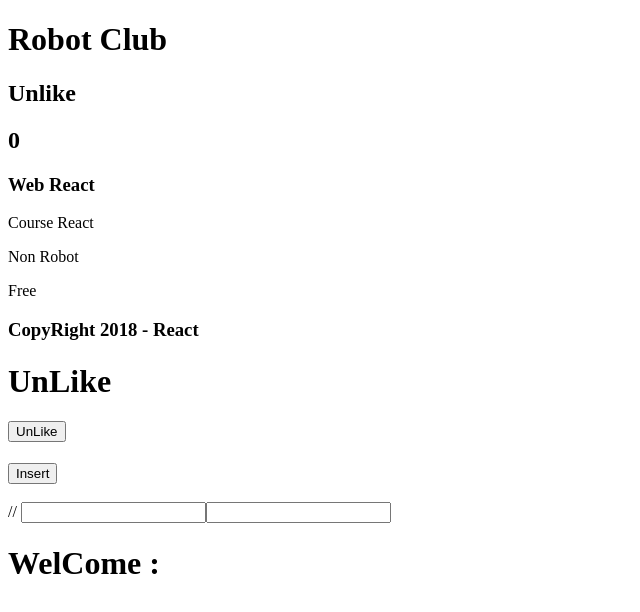
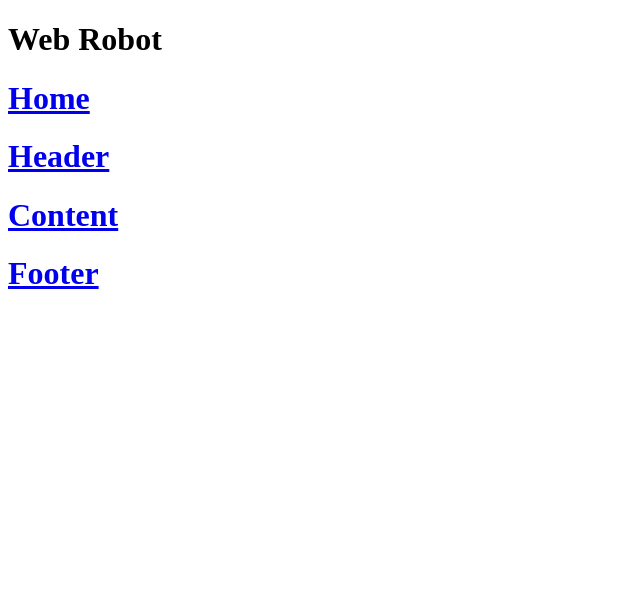
Before and after one commit to NLGRF/React-Course, a React (Create React App) app in the folder hello-react/: page / in a window 1280 px wide. Shown: the top 612 px of the page, without its empty margins (0-640 px from the left). Built offline with nearby package versions, Linux system fonts and the light colour scheme.

Commit message:
React-Router

```diff
--- a/hello-react/package.json
+++ b/hello-react/package.json
@@ -5,7 +5,8 @@
   "dependencies": {
     "react": "^16.3.2",
     "react-dom": "^16.3.2",
-    "react-scripts": "1.1.4"
+    "react-router": "^3.2.1",
+    "react-scripts": "^1.1.4"
   },
   "scripts": {
     "start": "react-scripts start",
--- a/hello-react/src/App.js
+++ b/hello-react/src/App.js
@@ -4,43 +4,14 @@
 import Footer from './Footer';
 
 class App extends Component {
-  constructor(){
-    super();
-    this.state={
-      data:[],
-      message:"UnLike",
-      type:""
-    };
-    this.changeMessage=this.changeMessage.bind(this);
-    this.insertData=this.insertData.bind(this);
-  }
-
-  changeMessage(){
-      this.setState({message:"Like"});
-  }
-  insertData(){
-    var item="React";
-    var myArray=this.state.data;
-    myArray.push(item);
-    this.setState({data:myArray});
-  }
-  onChange(event){
-    this.setState({type:event.target.value})
-  }
     render() {
-
       return (
         <div>
-          <Header />
-          <Content title="Course React" name="Non Robot" price="Free"/>
-          <Footer />
-          <h1>{this.state.message}</h1>
-          <button onClick={this.changeMessage}>{this.state.message}</button><br/>
-          <h1>{this.state.data}</h1>
-          <button onClick={this.insertData}>Insert</button><br/><br/>
-          // <input type="text" onChange={this.onChange.bind(this)}></input>
-          <input type="text" onChange={this.onChange.bind(this)}/>
-          <h1>WelCome : {this.state.type}</h1>
+            <h1>Web Robot</h1>
+            <h1><a href="/">Home</a></h1>
+            <h1><a href="/header">Header</a></h1>
+            <h1><a href="/content">Content</a></h1>
+            <h1><a href="/footer">Footer</a></h1>
         </div>
       );
     }
--- a/hello-react/src/index.js
+++ b/hello-react/src/index.js
@@ -2,6 +2,17 @@
 import ReactDOM from 'react-dom';
 import App from './App';
 import registerServiceWorker from './registerServiceWorker';
+import {Router,Route,Link,browserHistory} from 'react-router';
+import Header from './Header';
+import Content from './Content';
+import Footer from './Footer';
 
-ReactDOM.render(<App />, document.getElementById('root'));
+ReactDOM.render(
+ <Router history={browserHistory}>
+   <Route path="/" component={App}/>
+   <Route path="/header" component={Header}/>
+   <Route path="/content" component={Content}/>
+   <Route path="/footer" component={Footer}/>
+ </Router>,document.getElementById('root')
+);
 registerServiceWorker();
```
Also changed, not shown: 2 other files (tests, documents, lock files or other folders).
